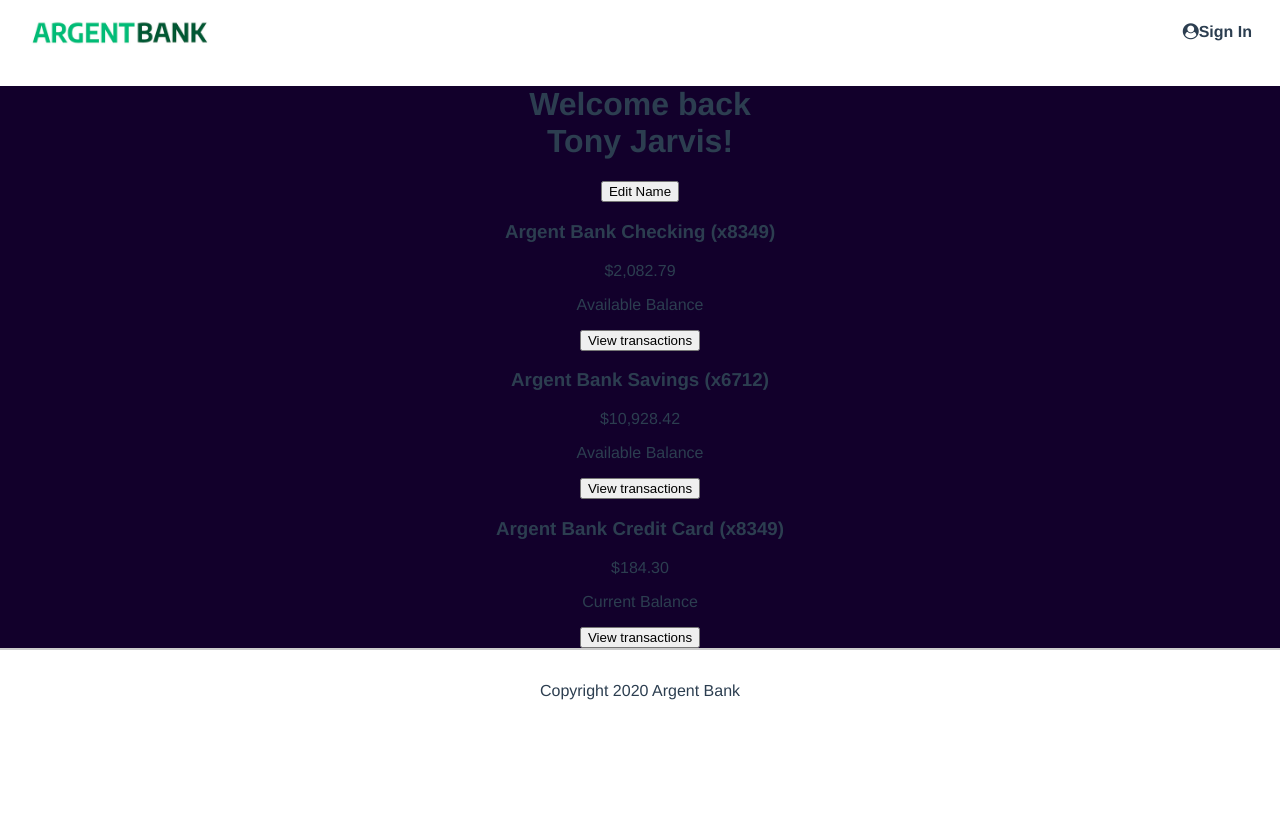
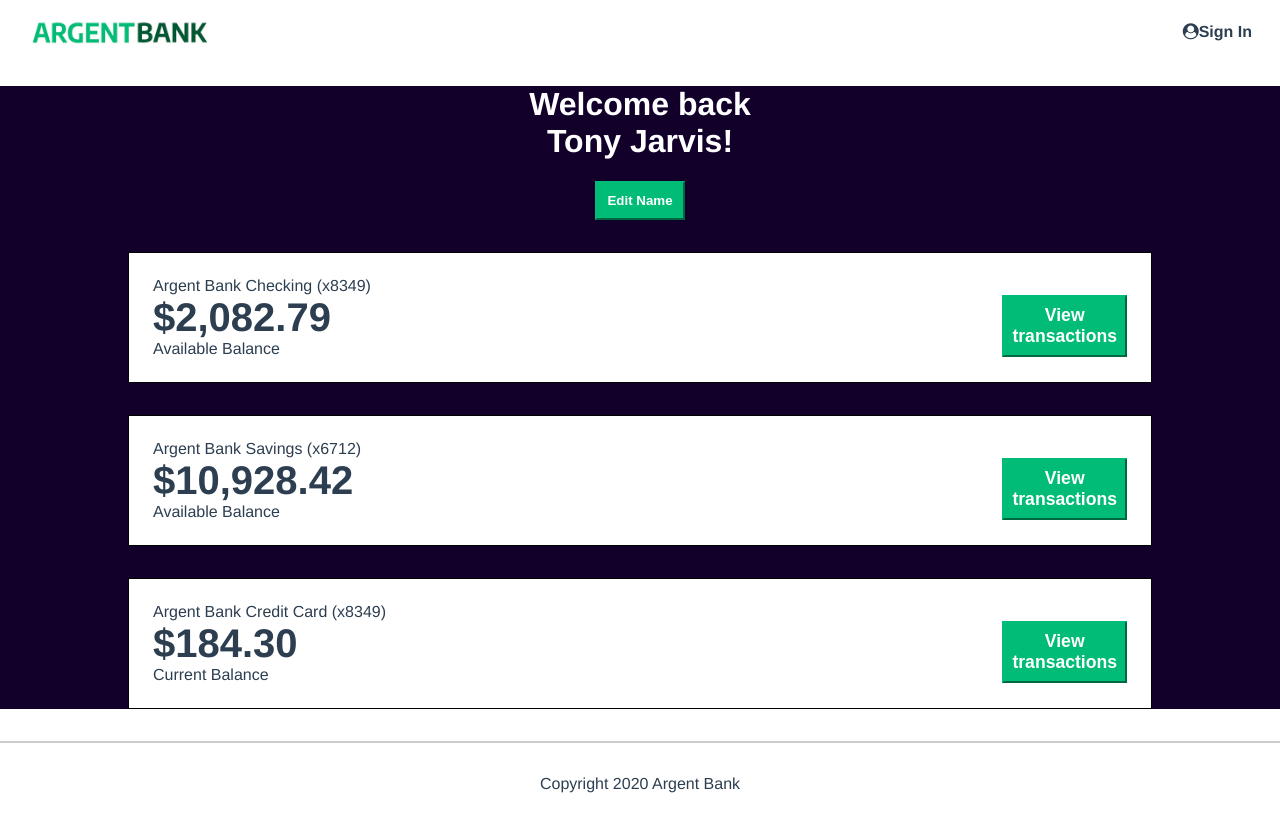
Before and after one commit to YoannAsl/Argent-Bank, a React (Create React App) app: page /user in a window 1280 px wide. Built offline with nearby package versions, Linux system fonts and the light colour scheme.

Commit message:
Added UserPage and Account

```diff
--- /dev/null
+++ b/src/components/Account/Account.js
@@ -0,0 +1,17 @@
+import React from 'react';
+import './Account.scss';
+
+export default function Account({ title, amount, description }) {
+	return (
+		<section class='account'>
+			<div class='account-content-wrapper'>
+				<h3 class='account-title'>{title}</h3>
+				<p class='account-amount'>${amount}</p>
+				<p class='account-amount-description'>{description}</p>
+			</div>
+			<div class='account-content-wrapper cta'>
+				<button class='transaction-button'>View transactions</button>
+			</div>
+		</section>
+	);
+}
--- /dev/null
+++ b/src/components/Account/Account.scss
@@ -0,0 +1,57 @@
+.account {
+	display: flex;
+	justify-content: space-between;
+	align-items: center;
+	border: 1px solid black;
+	background-color: #fff;
+	width: 80%;
+	margin: 0 auto;
+	flex-direction: column;
+	padding: 1.5rem;
+	box-sizing: border-box;
+	text-align: left;
+	margin-bottom: 2rem;
+	.account-content-wrapper {
+		width: 100%;
+		flex: 1;
+	}
+	.account-title {
+		margin: 0;
+		padding: 0;
+		font-size: 1rem;
+		font-weight: normal;
+	}
+	.account-amount {
+		margin: 0;
+		font-size: 2.5rem;
+		font-weight: bold;
+	}
+	.account-amount-description {
+		margin: 0;
+	}
+	.transaction-button {
+		display: block;
+		width: 100%;
+		padding: 8px;
+		font-size: 1.1rem;
+		font-weight: bold;
+		margin-top: 1rem;
+		border-color: #00bc77;
+		background-color: #00bc77;
+		color: #fff;
+	}
+}
+
+@media (min-width: 720px) {
+	.account {
+		flex-direction: row;
+	}
+
+	.account-content-wrapper.cta {
+		flex: 0;
+	}
+
+	.transaction-button {
+		width: 200px;
+	}
+}
--- a/src/pages/UserPage/UserPage.js
+++ b/src/pages/UserPage/UserPage.js
@@ -1,4 +1,7 @@
 import React from 'react';
+import './UserPage.scss';
+
+import Account from './../../components/Account/Account';
 
 export default function UserPage() {
 	return (
@@ -12,44 +15,21 @@
 				<button class='edit-button'>Edit Name</button>
 			</div>
 			<h2 class='sr-only'>Accounts</h2>
-			<section class='account'>
-				<div class='account-content-wrapper'>
-					<h3 class='account-title'>Argent Bank Checking (x8349)</h3>
-					<p class='account-amount'>$2,082.79</p>
-					<p class='account-amount-description'>Available Balance</p>
-				</div>
-				<div class='account-content-wrapper cta'>
-					<button class='transaction-button'>
-						View transactions
-					</button>
-				</div>
-			</section>
-			<section class='account'>
-				<div class='account-content-wrapper'>
-					<h3 class='account-title'>Argent Bank Savings (x6712)</h3>
-					<p class='account-amount'>$10,928.42</p>
-					<p class='account-amount-description'>Available Balance</p>
-				</div>
-				<div class='account-content-wrapper cta'>
-					<button class='transaction-button'>
-						View transactions
-					</button>
-				</div>
-			</section>
-			<section class='account'>
-				<div class='account-content-wrapper'>
-					<h3 class='account-title'>
-						Argent Bank Credit Card (x8349)
-					</h3>
-					<p class='account-amount'>$184.30</p>
-					<p class='account-amount-description'>Current Balance</p>
-				</div>
-				<div class='account-content-wrapper cta'>
-					<button class='transaction-button'>
-						View transactions
-					</button>
-				</div>
-			</section>
+			<Account
+				title='Argent Bank Checking (x8349)'
+				amount='2,082.79'
+				description='Available Balance'
+			/>
+			<Account
+				title='Argent Bank Savings (x6712)'
+				amount='10,928.42'
+				description='Available Balance'
+			/>
+			<Account
+				title='Argent Bank Credit Card (x8349)'
+				amount='184.30'
+				description='Current Balance'
+			/>
 		</main>
 	);
 }
--- /dev/null
+++ b/src/pages/UserPage/UserPage.scss
@@ -0,0 +1,11 @@
+.header {
+	color: #fff;
+	margin-bottom: 2rem;
+}
+.edit-button {
+	border-color: #00bc77;
+	background-color: #00bc77;
+	color: #fff;
+	font-weight: bold;
+	padding: 10px;
+}
```
